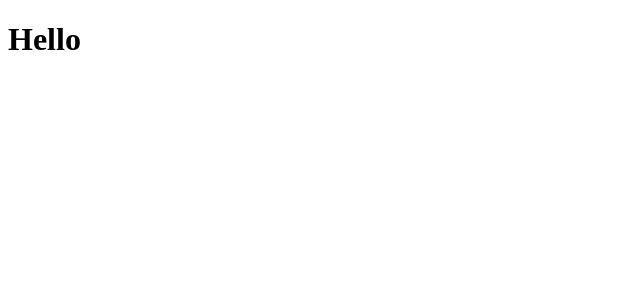
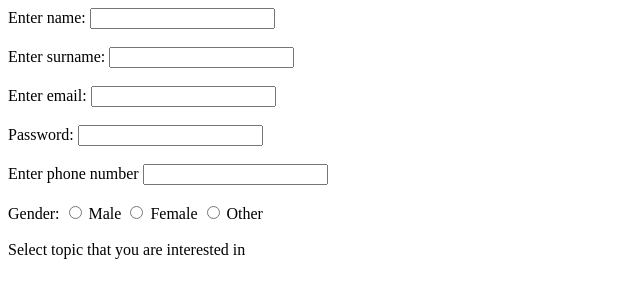
Before and after one commit to ValerieCh/html_form_englishtest, a plain HTML site: page authentication.html in a window 1280 px wide. Shown: the whole page, without its empty margins (0-640 px from the left). Drawn offline with Linux system fonts and the light colour scheme.

Commit message:
Add Authentication form

```diff
--- a/authentication.html
+++ b/authentication.html
@@ -7,6 +7,30 @@
     <title>Authentication for the test</title>
 </head>
 <body>
-    <h1>Hello</h1>
+    <label for="name">Enter name:</label>
+    <input type="text" name="name" id="name" required>
+    <br><br>
+    <label for="surname">Enter surname:</label>
+    <input type="text" name="surname" id="surname" required>
+    <br><br>
+    <label for="email">Enter email:</label>
+    <input type="email" id="email" required>
+    <br><br>
+    <label for="password">Password:</label>
+    <input type="password" id="password" name="password" required>
+    <br><br>
+    <label for="phone_number">Enter phone number</label>
+    <input type="tel" id="phone_number" name="phone_number" required>
+    <br><br>
+    <label >Gender:</label>
+    <input type="radio" name="sex" id="option_male" value="male" >
+    <label for="option_male">Male</label>
+    <input type="radio" name="sex" id="option_female" value="female">
+    <label for="option_female">Female</label>
+    <input type="radio" name="sex" id="option_other" value="other">
+    <label for="option_other">Other</label>
+    <br><br>
+    <label >Select topic that you are interested in</label>
+
 </body>
 </html>
```
